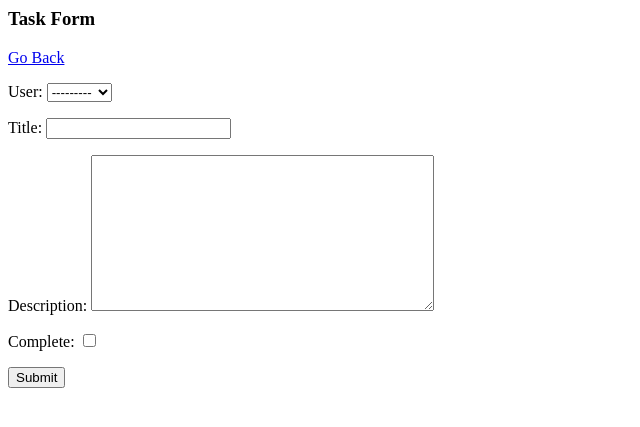
After one commit to Suriyaa003/django_login_signup, a Django app: page /task-create/ in a window 1280 px wide. The commit adds this page. Shown: the top 427 px of the page, without its empty margins (0-640 px from the left). Run offline with Django 5.2, Linux system fonts and the light colour scheme; data comes from the database, SQL or seed files in the repository; both versions use the stored data as it was after the commit.

Commit message:
Add task/go back completed(46)

```diff
--- /dev/null
+++ b/tudo_list/base/templates/base/task_form.html
@@ -0,0 +1,8 @@
+<h3>Task Form</h3>
+<a href="{% url 'tasks' %}">Go Back</a>
+
+<form method="POST" action="">
+    {% csrf_token %}
+    {{ form.as_p }}
+<input type="submit" value="Submit">
+</form>
--- a/tudo_list/base/templates/base/task_list.html
+++ b/tudo_list/base/templates/base/task_list.html
@@ -1,4 +1,5 @@
 <h1> My To Do List </h1>
+<a href="{% url 'task-create' %}">Add Task</a>
 
 <table>
     <tr>
--- a/tudo_list/base/urls.py
+++ b/tudo_list/base/urls.py
@@ -1,8 +1,9 @@
 from django.urls import path
-from .views import TaskList, TaskDetail
+from .views import TaskList, TaskDetail, TaskCreate
 
 
 urlpatterns = [
     path('', TaskList.as_view(), name='tasks'),
     path('task/<int:pk>/', TaskDetail.as_view(), name='task'),
+    path('task-create/', TaskCreate.as_view(), name='task-create'),
 ]
--- a/tudo_list/base/views.py
+++ b/tudo_list/base/views.py
@@ -1,6 +1,9 @@
 from django.shortcuts import render
 from django.views.generic import ListView
 from django.views.generic.detail import DetailView
+from django.views.generic.edit import CreateView
+from django.urls import reverse_lazy
+
 from .models import Task
 
 class TaskList(ListView):
@@ -11,3 +14,8 @@ class TaskDetail(DetailView):
     model = Task
     context_object_name = 'task'
     template_name = 'base/task.html'
+
+class TaskCreate(CreateView):
+    model = Task
+    fields = '__all__'
+    success_url = reverse_lazy('tasks')
```
Also changed, not shown: tudo_list/db.sqlite3.
